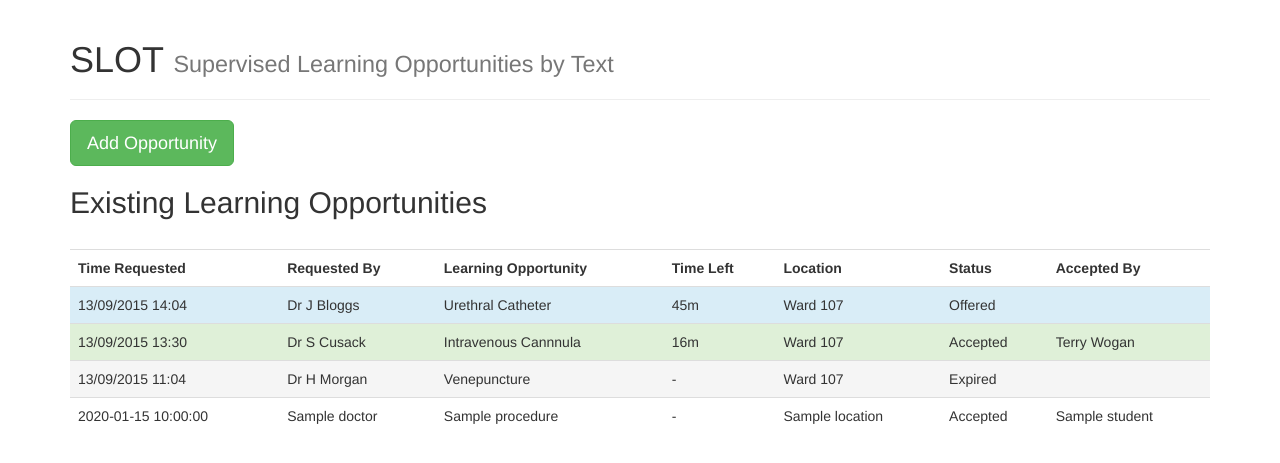
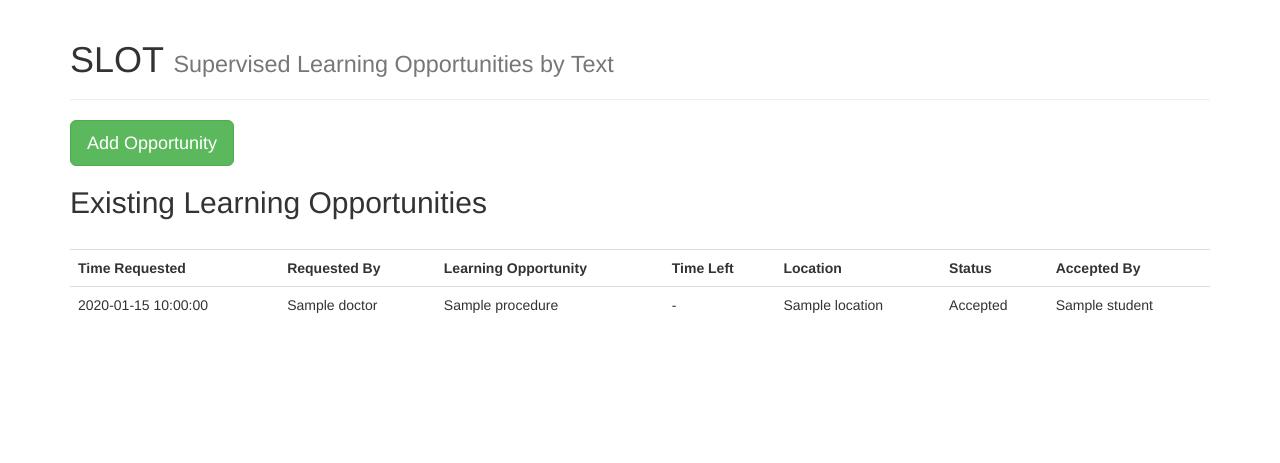
Before and after one commit to nhshd-slot/slot, a Flask app: template templates/dashboard.html in a window 1280 px wide. Shown: the top 463 px of the page. Run offline with Flask 2, Linux system fonts and the light colour scheme; the template is opened without the code that fills it: most values are stand-ins (such as "Sample title", 1, 10 or a date in 2020); some libraries are stand-ins or nearby versions.

Commit message:
Remove fake rows

```diff
--- a/templates/dashboard.html
+++ b/templates/dashboard.html
@@ -21,36 +21,36 @@
                 <th>Status</th>
                 <th>Accepted By</th>
             </tr>
-            <!-- Style for released but unrequested job - use class .info -->
-            <tr class="info">
-                <td>13/09/2015 14:04</td>
-                <td>Dr J Bloggs</td>
-                <td>Urethral Catheter</td>
-                <td>45m</td>
-                <td>Ward 107</td>
-                <td>Offered</td>
-                <td></td>
-            </tr>
-            <!-- Style for accepted job - use class .success -->
-            <tr class="success">
-                <td>13/09/2015 13:30</td>
-                <td>Dr S Cusack</td>
-                <td>Intravenous Cannnula</td>
-                <td>16m</td>
-                <td>Ward 107</td>
-                <td>Accepted</td>
-                <td>Terry Wogan</td>
-            </tr>
-            <!-- Style for expired job - use class .active - it looks grey -->
-            <tr class="active">
-                <td>13/09/2015 11:04</td>
-                <td>Dr H Morgan</td>
-                <td>Venepuncture</td>
-                <td>-</td>
-                <td>Ward 107</td>
-                <td>Expired</td>
-                <td></td>
-            </tr>
+            <!--&lt;!&ndash; Style for released but unrequested job - use class .info &ndash;&gt;-->
+            <!--<tr class="info">-->
+                <!--<td>13/09/2015 14:04</td>-->
+                <!--<td>Dr J Bloggs</td>-->
+                <!--<td>Urethral Catheter</td>-->
+                <!--<td>45m</td>-->
+                <!--<td>Ward 107</td>-->
+                <!--<td>Offered</td>-->
+                <!--<td></td>-->
+            <!--</tr>-->
+            <!--&lt;!&ndash; Style for accepted job - use class .success &ndash;&gt;-->
+            <!--<tr class="success">-->
+                <!--<td>13/09/2015 13:30</td>-->
+                <!--<td>Dr S Cusack</td>-->
+                <!--<td>Intravenous Cannnula</td>-->
+                <!--<td>16m</td>-->
+                <!--<td>Ward 107</td>-->
+                <!--<td>Accepted</td>-->
+                <!--<td>Terry Wogan</td>-->
+            <!--</tr>-->
+            <!--&lt;!&ndash; Style for expired job - use class .active - it looks grey &ndash;&gt;-->
+            <!--<tr class="active">-->
+                <!--<td>13/09/2015 11:04</td>-->
+                <!--<td>Dr H Morgan</td>-->
+                <!--<td>Venepuncture</td>-->
+                <!--<td>-</td>-->
+                <!--<td>Ward 107</td>-->
+                <!--<td>Expired</td>-->
+                <!--<td></td>-->
+            <!--</tr>-->
             {% for op in ops|sort(attribute='time_sent', reverse=True) %}
                 <tr class="{{ op['class']}}">
                     <td>{{op["time"]}}</td>
```
